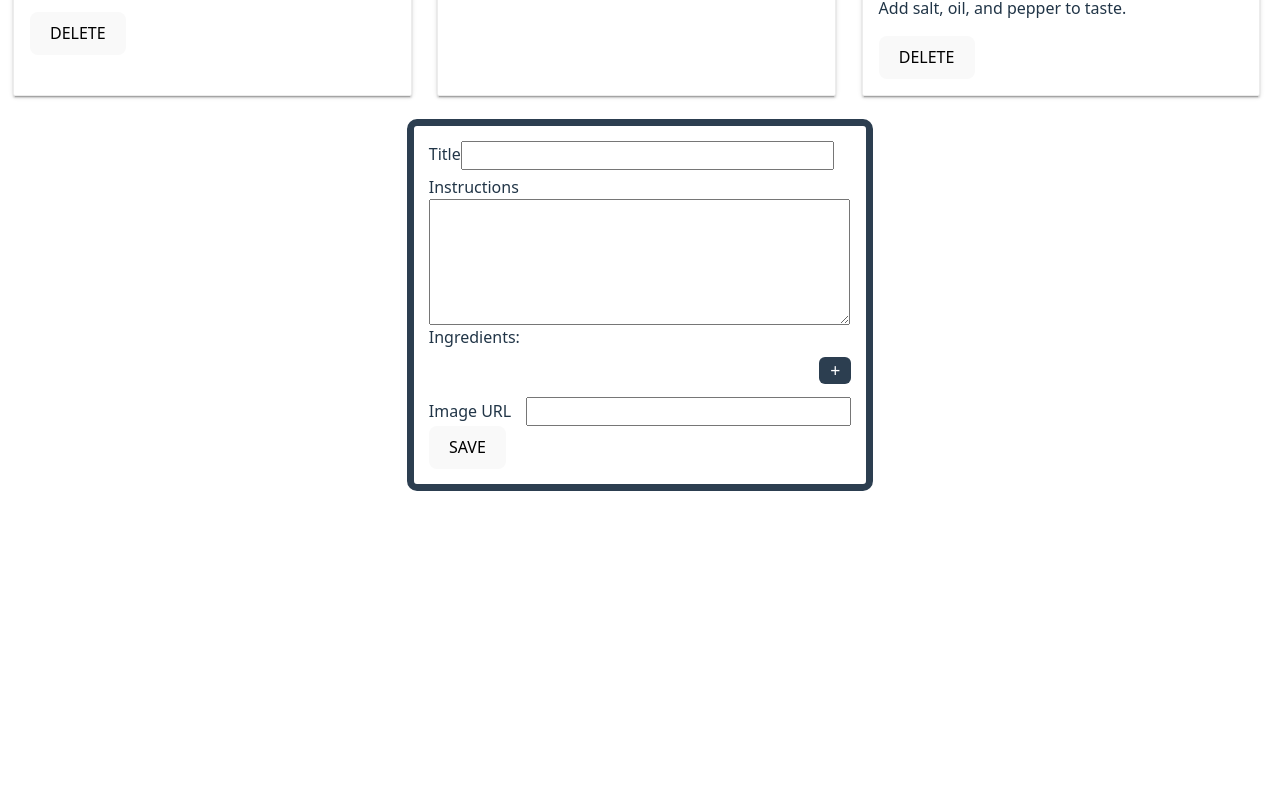
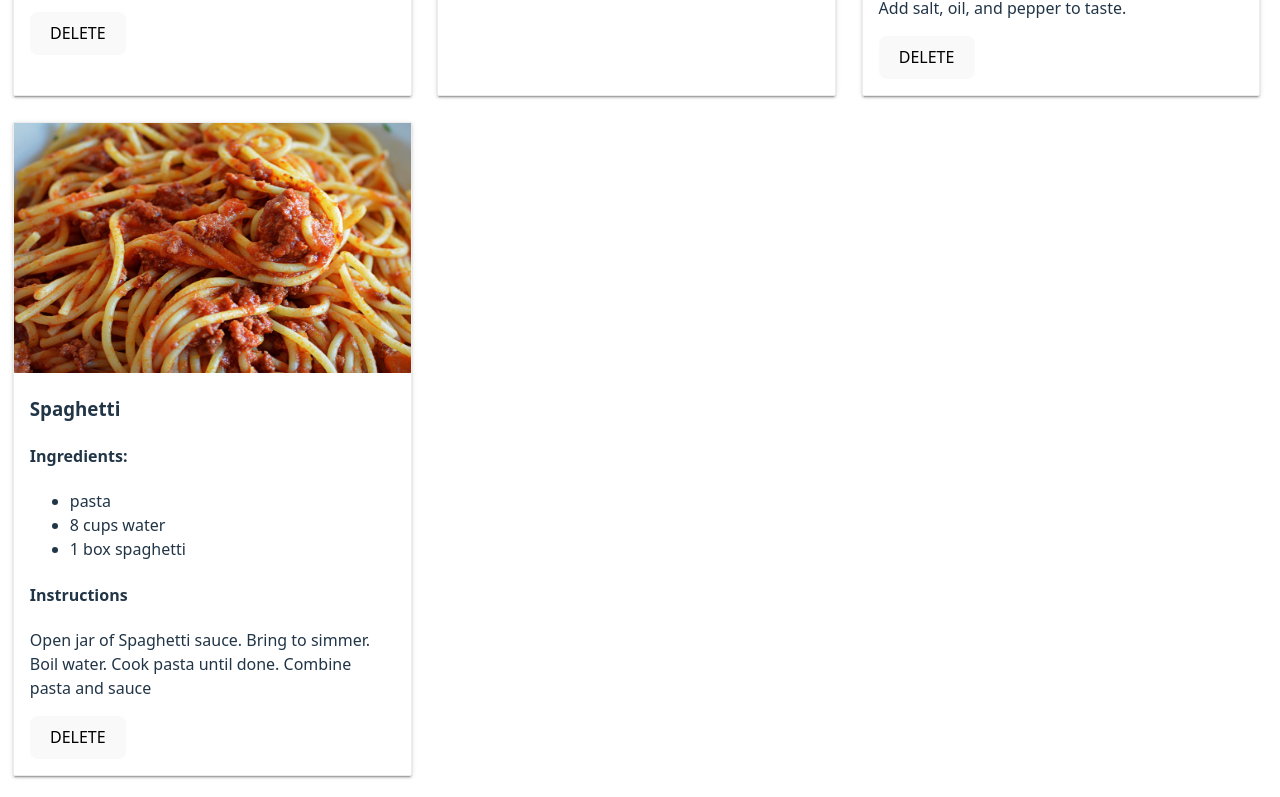
Before and after one commit to nelsonlopezjimenez/webdev-certificate-monorepo, a React (Vite) app in the folder cis-244-246/recipe-app-2025/frontend-vite-2025/: page / in a window 1280 px wide. Shown: the part 720-1517 px from the top of the page. Before the commit the page ends 1221 px from the top, so only its background shows below. Built offline with nearby package versions, Linux system fonts and the light colour scheme.

Commit message:
cis244 recipe-app-2025 add new recipe, new id, no input validation, no data persistence

```diff
--- a/cis-244-246/recipe-app-2025/frontend-vite-2025/src/App.jsx
+++ b/cis-244-246/recipe-app-2025/frontend-vite-2025/src/App.jsx
@@ -1,9 +1,9 @@
 import { useState, useEffect, useLayoutEffect } from "react";
 
 import "./App.css";
-// ------- recipeList array local recipeList stored
-const recipeListObj = {
-  recipeList: [
+// ------- recipeArray local recipeList stored
+
+const recipeArr  =  [
     {
       id: 0,
       title: "Spaghetti",
@@ -33,22 +33,31 @@ const recipeListObj = {
       ],
       img: "avocado_toast.jpg",
     },
-  ],
-  nextRecipeId: 3,
-};
+  ];
+
+let recipeCount =  recipeArr.length;
 
 function App() {
-  const [recipeListOb, setRecipeListOb] = useState(recipeListObj); // {a:"",id:#},{},{}
-  const [recipeId, setRecipeId] = useState(recipeListObj.nextRecipeId);
-  const [recipeList, setRecipeList] = useState(recipeListObj.recipeList)
+
+  const [recipeId, setRecipeId] = useState(recipeCount);
+  const [recipeList, setRecipeList] = useState(recipeArr);
 
   const loadRecipes = async () => {
 
     try {
+      // list of recipes will come from mongo db.
+      const newRecipe = {
+        id: recipeId  ,
+        title: "Spaghetti",
+        instruction:
+          "Open jar of Spaghetti sauce.  Bring to simmer.  Boil water.  Cook pasta until done.  Combine pasta and sauce",
+        ingredient: ["pasta", "8 cups water", "1 box spaghetti"],
+        img: "spaghetti.jpg",
+      };
+      setRecipeId(prev => prev + 1)
+      setRecipeList([...recipeList, newRecipe]);
 
-      console.log(data); // [{},{},{},{}] from mongoDb
-      setRecipeList([...recipeList, ...data]);
-      setRecipeListOb({recipeList: [...recipeList, ...data], nextRecipeId: null})
+
     } catch (error) {
       console.log(error)
     }
@@ -66,9 +75,8 @@ function App() {
         return prev + 1;
       });
 
-      if(data){console.log('NewRecipe added: 69')} else{"NewRecipe not added: 69"}
       setRecipeList( [...recipeList, newRecipe]);
-      setRecipeListOb({recipeList: [...recipeList, newRecipe], nextRecipeId: recipeId})
+
 
     } catch (error){
       console.log(error);
@@ -81,7 +89,7 @@ function App() {
         <h1 style={{ display: "flex", justifyContent: "center" }}>
           My Recipes 2025
         </h1>
-        <List recipeListO={recipeListOb} />
+        <List recipeList={recipeList} />
 
         <Form onSave = { handleSave } />
 
@@ -90,10 +98,10 @@ function App() {
   );
 }
 function List(props) {
-  const {recipeList } = props.recipeListO;
+  const recipeList = props.recipeList;
 
   const recipesJSX = recipeList?.map( (recipe) => (
-    <Recipe key={recipe._id + recipe.title} {...recipe}/>
+    <Recipe key={recipe.id + recipe.title} {...recipe}/>
   ))
 
   return (
@@ -104,9 +112,9 @@ function List(props) {
 }
 function Recipe(props) {
   // ========== destructuring
-  const { title, img, instruction, _id } = props;
+  const { title, img, instruction, id } = props;
   const ingredientJSX = props.ingredient?.map((ing) => {
-    return <li key={_id+ing}>{ing}</li>
+    return <li key={id+ing}>{ing}</li>
   });
 
   return (
```
Also changed, not shown: cis-244-246/recipe-app-2025/frontend-vite-2025/image-1.png (added), 1 other file (tests, documents, lock files or other folders).
